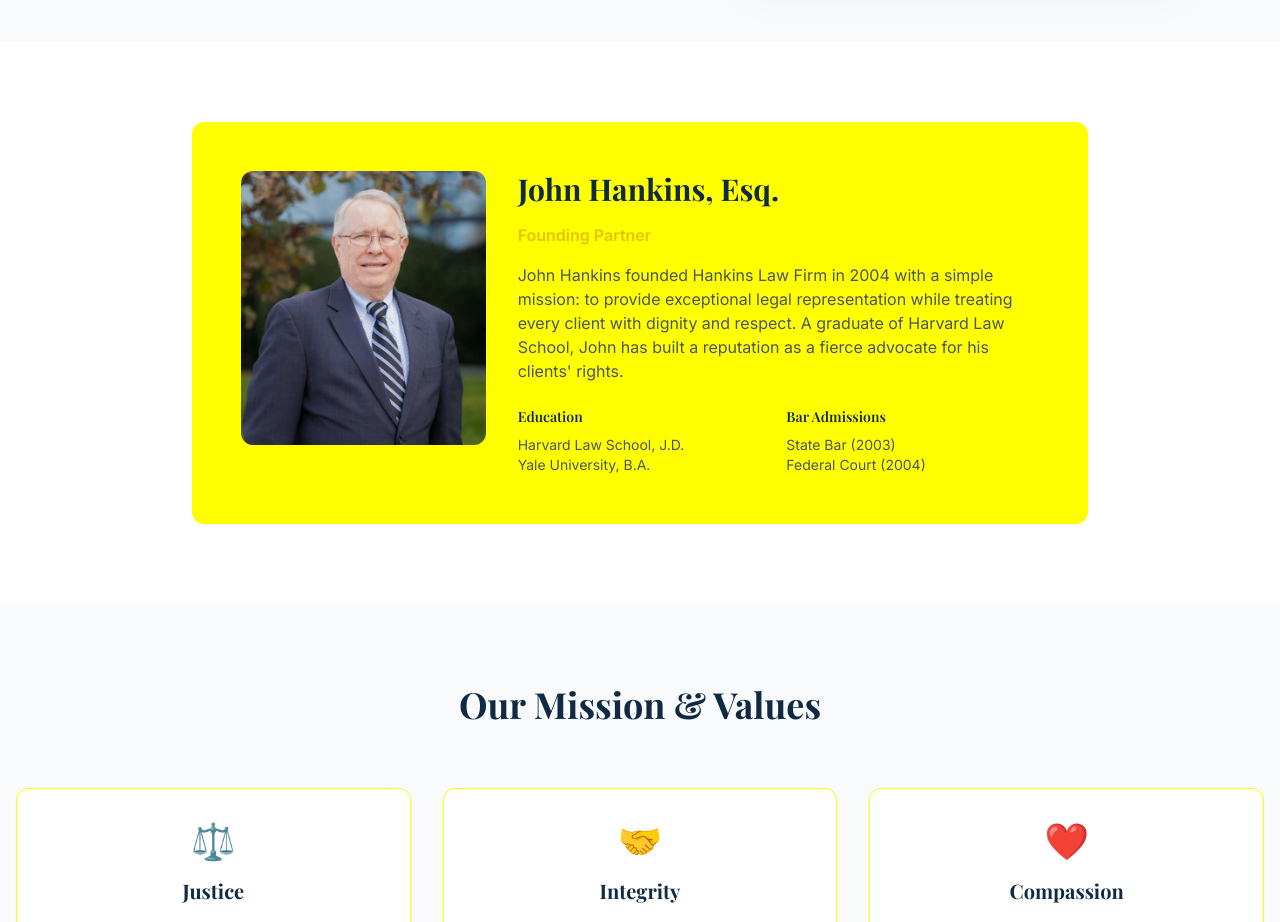
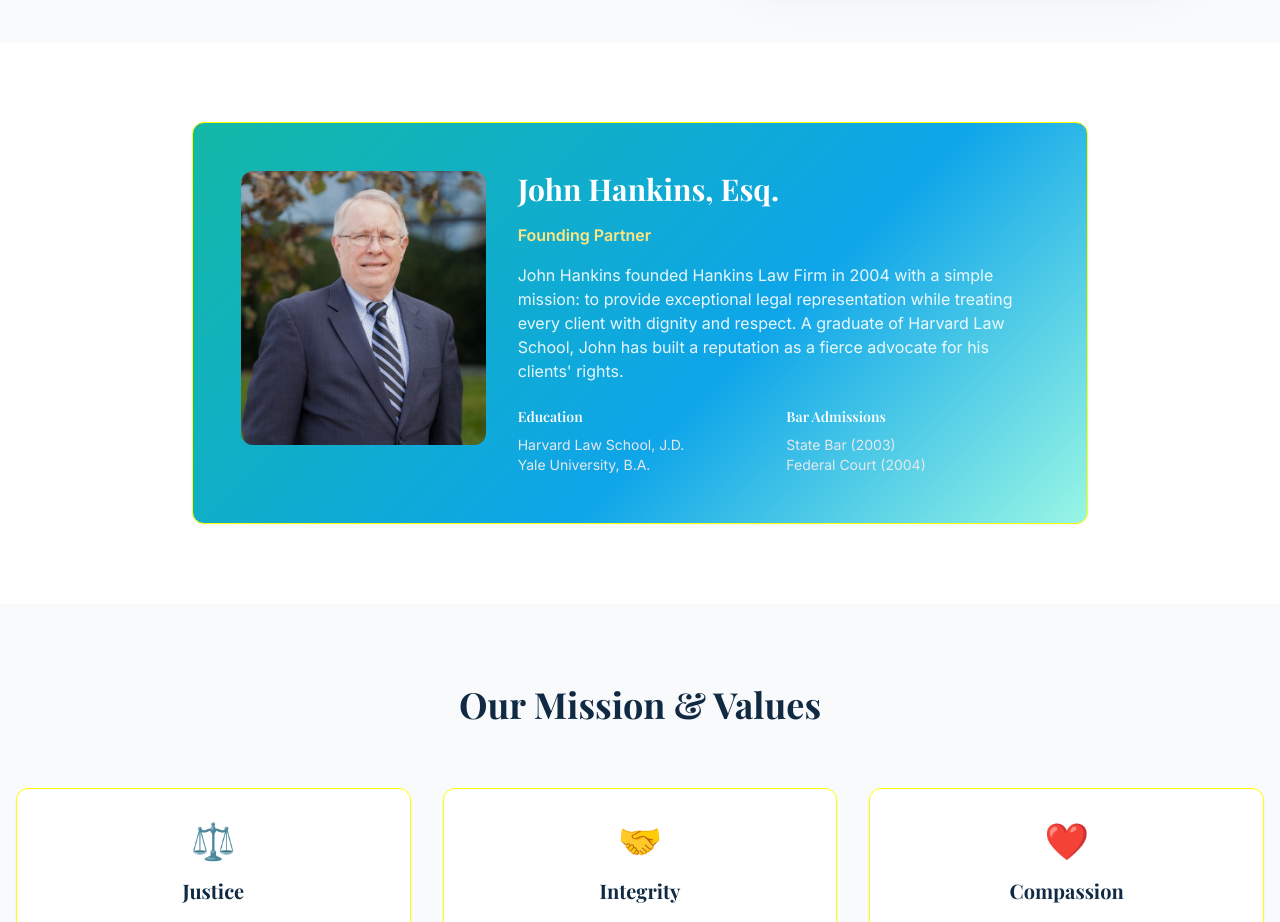
Before and after one commit to AwakenToRichnessAJIBOLA/hankins-law-firm, a React (Vite) app: page /hankins-law-firm/about in a window 1280 px wide. Shown: the part 780-1702 px from the top of the page. Built offline with nearby package versions, Linux system fonts and the light colour scheme.

Commit message:
feat: Apply gradient backgrounds
- Changed the background color of the statistics section on the Testimonials page to a gradient.
- Changed the background color of John Hankins' section on the About Us page to a gradient and updated text colors for readability.

```diff
--- a/src/pages/About.tsx
+++ b/src/pages/About.tsx
@@ -49,7 +49,7 @@ const About = () => {
         <section className="py-20 bg-white">
           <div className="container mx-auto px-4">
             <div className="max-w-4xl mx-auto">
-              <Card className="premium-shadow">
+              <Card className="premium-shadow premium-gradient text-white">
                 <CardContent className="p-12">
                   <div className="grid grid-cols-1 md:grid-cols-3 gap-8">
                     <div className="md:col-span-1">
@@ -60,11 +60,11 @@ const About = () => {
                       />
                     </div>
                     <div className="md:col-span-2">
-                      <h2 className="font-display text-3xl font-bold text-navy-900 mb-4">
+                      <h2 className="font-display text-3xl font-bold mb-4">
                         John Hankins, Esq.
                       </h2>
-                      <p className="text-gold-600 font-semibold mb-4">Founding Partner</p>
-                      <p className="text-gray-600 mb-6">
+                      <p className="text-gold-300 font-semibold mb-4">Founding Partner</p>
+                      <p className="opacity-90 mb-6">
                         John Hankins founded Hankins Law Firm in 2004 with a simple mission:
                         to provide exceptional legal representation while treating every client
                         with dignity and respect. A graduate of Harvard Law School, John has
@@ -72,14 +72,14 @@ const About = () => {
                       </p>
                       <div className="grid grid-cols-1 sm:grid-cols-2 gap-4 text-sm">
                         <div>
-                          <h4 className="font-semibold text-navy-900 mb-2">Education</h4>
-                          <p className="text-gray-600">Harvard Law School, J.D.</p>
-                          <p className="text-gray-600">Yale University, B.A.</p>
+                          <h4 className="font-semibold text-white mb-2">Education</h4>
+                          <p className="text-gray-200">Harvard Law School, J.D.</p>
+                          <p className="text-gray-200">Yale University, B.A.</p>
                         </div>
                         <div>
-                          <h4 className="font-semibold text-navy-900 mb-2">Bar Admissions</h4>
-                          <p className="text-gray-600">State Bar (2003)</p>
-                          <p className="text-gray-600">Federal Court (2004)</p>
+                          <h4 className="font-semibold text-white mb-2">Bar Admissions</h4>
+                          <p className="text-gray-200">State Bar (2003)</p>
+                          <p className="text-gray-200">Federal Court (2004)</p>
                         </div>
                       </div>
                     </div>
--- a/src/pages/Testimonials.tsx
+++ b/src/pages/Testimonials.tsx
@@ -96,7 +96,7 @@ const Testimonials = () => {
         </section>
 
         {/* Statistics */}
-        <section className="py-20 bg-navy-900 text-white">
+        <section className="py-20 premium-gradient text-white">
           <div className="container mx-auto px-4">
             <div className="grid grid-cols-1 md:grid-cols-4 gap-8 text-center">
               <div>
```
